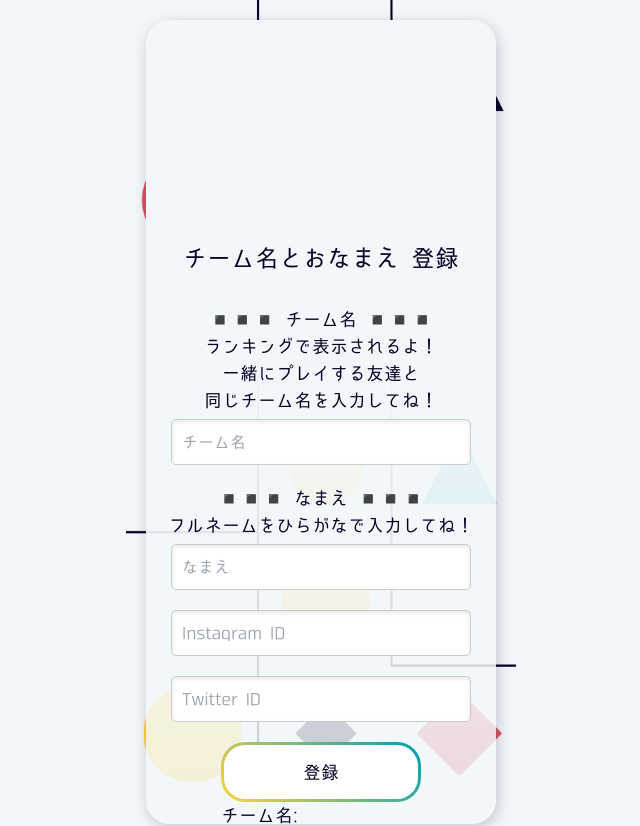
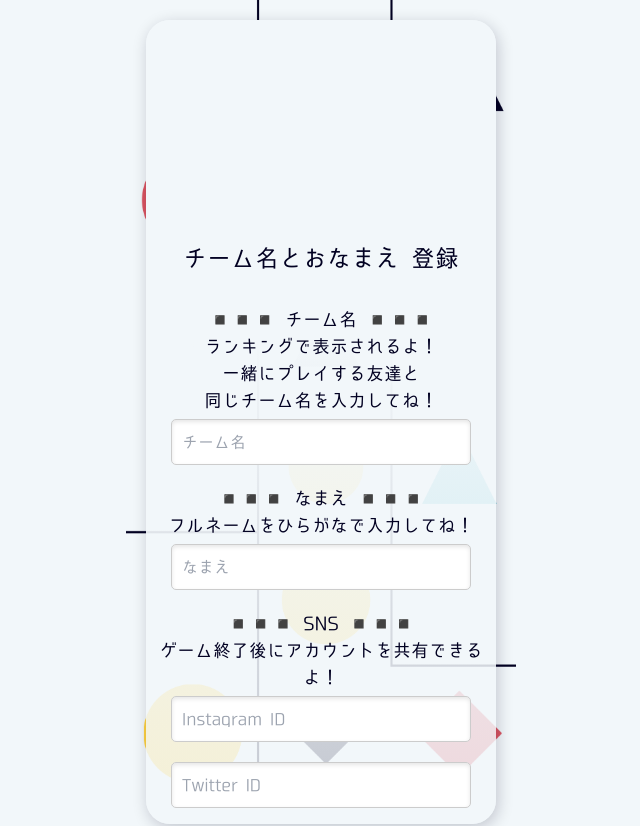
Before and after one commit to K-Ryo-ta/REALRAID, a Next.js app: page /register in a window 1280 px wide. Shown: the top 826 px of the page, without its empty margins (319-959 px from the left). Built offline with nearby package versions, Linux system fonts and the light colour scheme; no server answers.

Commit message:
微修正

```diff
--- a/app/register/page.tsx
+++ b/app/register/page.tsx
@@ -23,8 +23,13 @@ const page = () => {
 					フルネームをひらがなで入力してね！
 				</p>
 				<InputUsername />
+				<p className={styles.font_small}>
+					◾️◾️◾️ SNS ◾️◾️◾️<br></br>
+					ゲーム終了後にアカウントを共有できるよ！
+				</p>
 				<InputInstagramId />
 				<InputTwitterId />
+
 				<RegisterButton />
 			</div>
 		</div>
```
